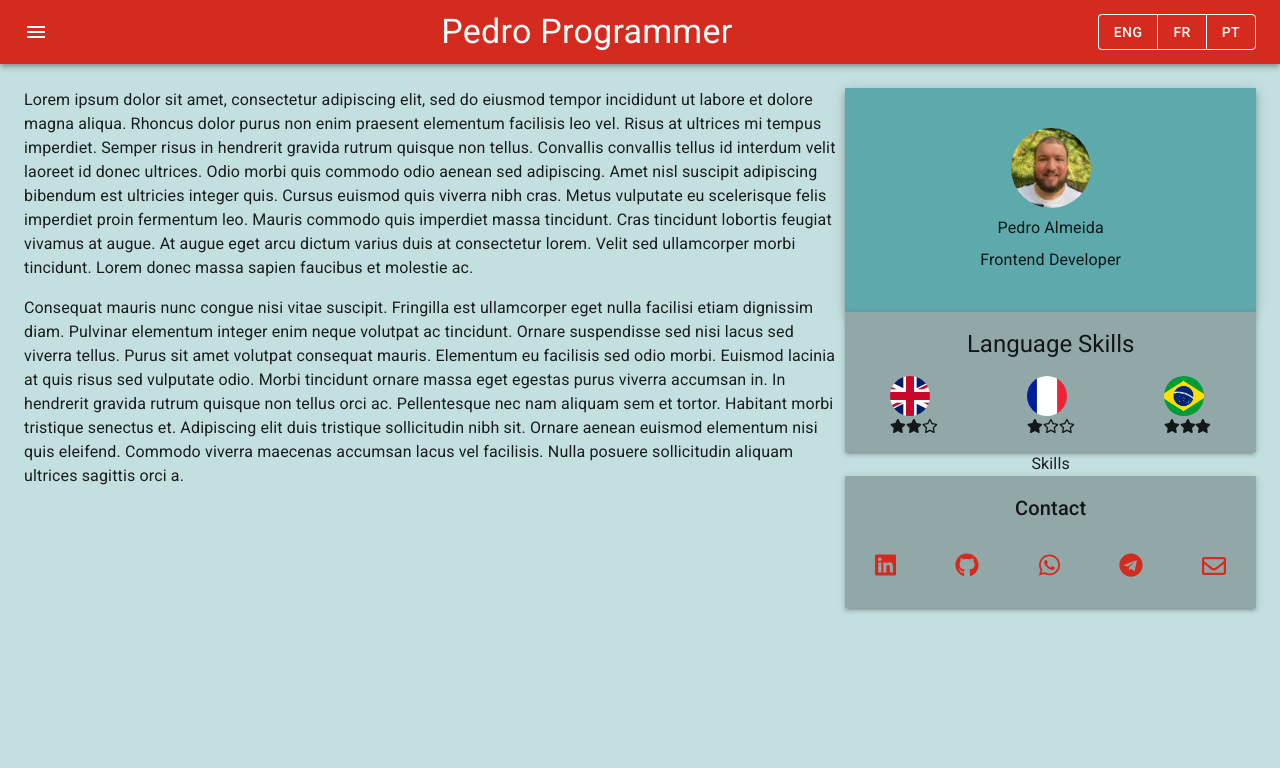
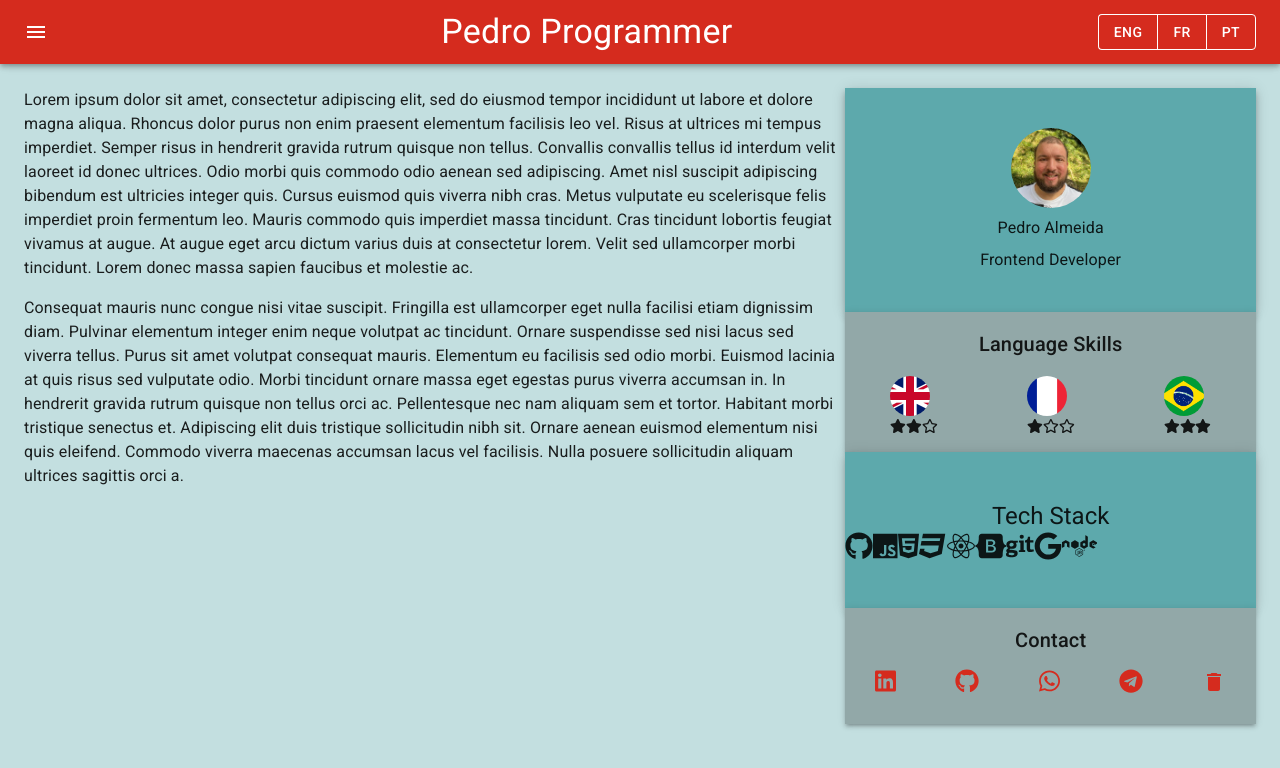
Before and after one commit to PedroMarianoAlmeida/my-website-2021, a Next.js app: page / in a window 1280 px wide. Shown: the top 768 px of the page. Built offline with nearby package versions, Linux system fonts and the light colour scheme.

Commit message:
Skills Started

```diff
--- a/src/components/specific/IndexPage/LateralCard/EmailCopiedSnackbar.tsx
+++ b/src/components/specific/IndexPage/LateralCard/EmailCopiedSnackbar.tsx
@@ -2,9 +2,7 @@ import { useState } from 'react'
 
 import IconButton from '@material-ui/core/IconButton'
 import Snackbar from '@material-ui/core/Snackbar'
-
-import { FontAwesomeIcon } from '@fortawesome/react-fontawesome'
-import { faEnvelope } from '@fortawesome/free-regular-svg-icons'
+import DeleteIcon from '@material-ui/icons/Delete'
 
 const EmailCopiedSnackbar = () => {
   const [open, setOpen] = useState(false)
@@ -18,7 +16,7 @@ const EmailCopiedSnackbar = () => {
   return (
     <>
       <IconButton aria-label="email" color="primary" onClick={handleClick}>
-        <FontAwesomeIcon icon={faEnvelope} />
+        <DeleteIcon />
       </IconButton>
 
       <Snackbar
--- a/src/components/specific/IndexPage/LateralCard/LanguageSection.tsx
+++ b/src/components/specific/IndexPage/LateralCard/LanguageSection.tsx
@@ -19,7 +19,7 @@ const LanguageSection = () => {
 
   return (
     <Box py={2} className={classes.root} boxShadow={3}>
-      <Typography variant="h5" align="center">
+      <Typography variant="h6" align="center">
         Language Skills
       </Typography>
 
--- a/src/components/specific/IndexPage/LateralCard/LateralCard.tsx
+++ b/src/components/specific/IndexPage/LateralCard/LateralCard.tsx
@@ -1,21 +1,16 @@
 import Box from '@material-ui/core/Box'
-import Typography from '@material-ui/core/Typography'
 
 import ProfileSummary from './ProfileSummary'
 import LanguageSection from './LanguageSection'
 import SocialMediaSection from './SocialMediaSection'
+import SkillSection from './SkillSection'
 
 const LateralCard = () => {
   return (
     <Box display="flex" flexDirection="column" height="100%">
       <ProfileSummary />
-
       <LanguageSection />
-
-      <Box flexGrow={1} alignSelf="center">
-        <Typography>Skills</Typography>
-      </Box>
-
+      <SkillSection />
       <SocialMediaSection />
     </Box>
   )
--- /dev/null
+++ b/src/components/specific/IndexPage/LateralCard/SkillSection.tsx
@@ -0,0 +1,58 @@
+import Typography from '@material-ui/core/Typography'
+import Box from '@material-ui/core/Box'
+import { makeStyles } from '@material-ui/core/styles'
+
+import { FontAwesomeIcon } from '@fortawesome/react-fontawesome'
+import { faGithub } from '@fortawesome/free-brands-svg-icons'
+import { faJs } from '@fortawesome/free-brands-svg-icons'
+import { faHtml5 } from '@fortawesome/free-brands-svg-icons'
+import { faCss3 } from '@fortawesome/free-brands-svg-icons'
+import { faReact } from '@fortawesome/free-brands-svg-icons'
+import { faBootstrap } from '@fortawesome/free-brands-svg-icons'
+import { faGit } from '@fortawesome/free-brands-svg-icons'
+import { faGoogle } from '@fortawesome/free-brands-svg-icons'
+import { faNode } from '@fortawesome/free-brands-svg-icons'
+
+const useStyles = makeStyles((theme) => ({
+  large: {
+    width: theme.spacing(10),
+    height: theme.spacing(10),
+  },
+  root: {
+    backgroundColor: '#5DA9AC',
+  },
+}))
+
+const SkillSection = () => {
+  const classes = useStyles()
+
+  return (
+    <Box
+      py={5}
+      className={classes.root}
+      display="flex"
+      flexDirection="column"
+      boxShadow={5}
+    >
+      <Box my={1}>
+        <Typography align="center" variant="h5">
+          Tech Stack
+        </Typography>
+
+        <Box display="flex" flexDirection="row" flexWrap="wrap">
+          <FontAwesomeIcon icon={faGithub} size="2x" />
+          <FontAwesomeIcon icon={faJs} size="2x" />
+          <FontAwesomeIcon icon={faHtml5} size="2x" />
+          <FontAwesomeIcon icon={faCss3} size="2x" />
+          <FontAwesomeIcon icon={faReact} size="2x" />
+          <FontAwesomeIcon icon={faBootstrap} size="2x" />
+          <FontAwesomeIcon icon={faGit} size="2x" />
+          <FontAwesomeIcon icon={faGoogle} size="2x" />
+          <FontAwesomeIcon icon={faNode} size="2x" />
+        </Box>
+      </Box>
+    </Box>
+  )
+}
+
+export default SkillSection
--- a/src/components/specific/IndexPage/LateralCard/SocialMediaSection.tsx
+++ b/src/components/specific/IndexPage/LateralCard/SocialMediaSection.tsx
@@ -26,12 +26,7 @@ const SocialMediaSection = () => {
         Contact
       </Typography>
 
-      <Box
-        mt={2}
-        display="flex"
-        flexDirection="row"
-        justifyContent="space-around"
-      >
+      <Box display="flex" flexDirection="row" justifyContent="space-around">
         <ExternalIconButton
           address="https://www.linkedin.com/in/pedroprogrammer/"
           icon={<FontAwesomeIcon icon={faLinkedin} />}
```
